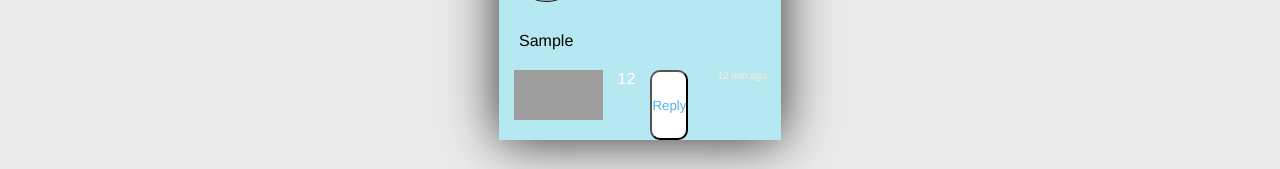
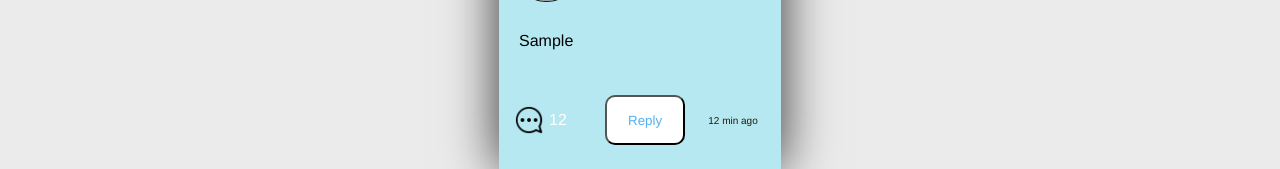
Before and after one commit to valencaceres/minga-front, a React (Create React App) app: page /comments in a window 1280 px wide. Both pictures are taken after typing "Sample" into the empty fields and a click on the input "Enviar". Shown: the part 938-1107 px from the top of the page. Built offline with nearby package versions, Linux system fonts and the light colour scheme; grey boxes are pictures that could not be loaded.

Commit message:
comments ya funcionando

```diff
--- a/src/components/comments/Comments.jsx
+++ b/src/components/comments/Comments.jsx
@@ -39,21 +39,23 @@ export default class Comments extends React.Component {
           {this.state.comments.map((comment, index) => (
             <>
             <div className="commentary">
-            <div className="divComments">
+              <div className="divComments">
                 <img className="photoComment" src="https://conceptodefinicion.de/wp-content/uploads/2016/01/Perfil2.jpg" alt=""/>
                 <h3>Ignacio Borraz</h3>
+              </div>
+            <p className="pComment" key={index}>{comment}</p>
+                <div className="commentfooter">
+            <div  className="commentimgcom">
+            <img className="imgconversacion" src="/assets/comment.png" alt="aa" />
+            <p>12</p>
+
             </div>
-            <p className="pComment" key={index}>{comment}</p>
-            <div className="commentfooter">
-            <div  className="commentimgcom">
-            <img className="imgconversacion" src="../../../public/assets/conversacion.png" alt="aa" />
-            <p>12</p>
+            <div>
             <button className="butonComment">Reply</button>
             </div>
             <p className="pdate">12 min ago</p>
             <div>
             </div>
-
             </div>
             </div>
             </>
--- a/src/components/comments/comments.css
+++ b/src/components/comments/comments.css
@@ -1,5 +1,5 @@
 .formComments{
-    background-color: aquamarine;
+    background-color: rgba(188, 237, 220, 0.476);
     color: black;
 }
 
@@ -50,29 +50,33 @@ h3{
 }
 
 .imgconversacion{
-    height: 50px;
+    height: 30px;
+    object-fit: contain;
 }
 
 .commentfooter{
     display: flex;
     justify-content: space-between;
+    align-items: center;
+    height: 100px;
 }
 
 .commentimgcom{
     display: flex;
-    gap: 15px;
+    gap: 5px;
     margin: 0 15px;
+    align-items: center;
 }
 
 .butonComment{
     border-radius: 10px;
-    height: 70px;
-    width: 60px;
+    height: 50px;
+    width: 80px;
     background-color: white;
     color: rgb(83, 175, 240)
 }
 
 .pdate{
-    color: antiquewhite;
+    color: rgb(43, 25, 2);
     font-size: 10px;
 }
```
Also changed, not shown: public/assets/comment.png (added).
